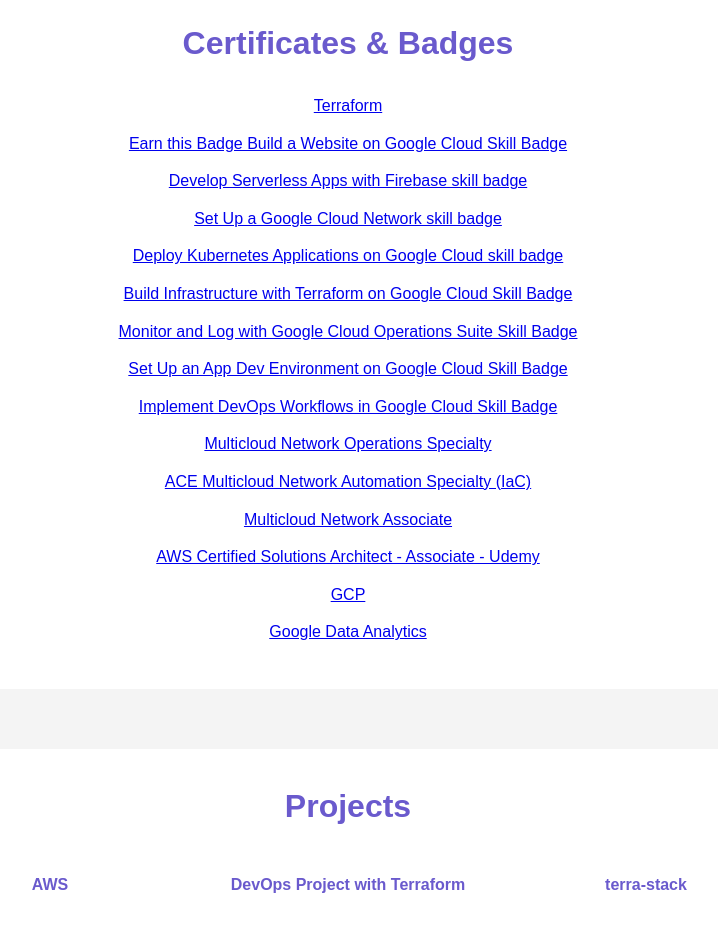
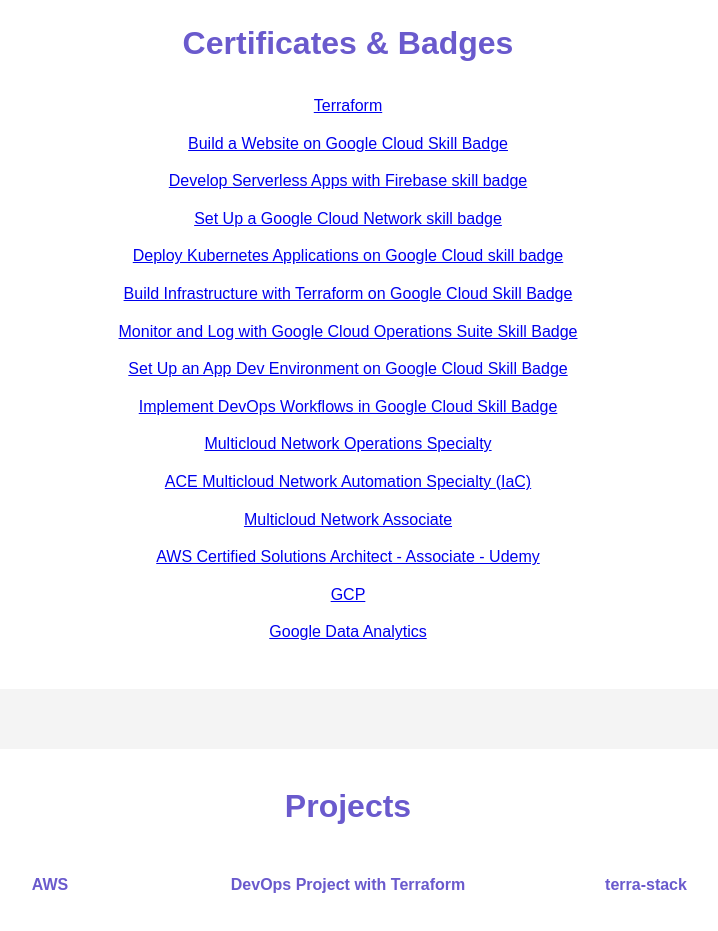
Before and after one commit to 574n13y/portfolio, a plain HTML site: page index.html in a window 1280 px wide. Shown: the part 1380-2311 px from the top of the page, without its empty margins (292-1010 px from the left). Drawn offline with Linux system fonts and the light colour scheme.

Commit message:
updated cred

```diff
--- a/index.html
+++ b/index.html
@@ -157,7 +157,7 @@
             <h2>Certificates & Badges</h2>
             <ul>
                 <li><a href="https://www.credly.com/badges/38d12f01-bd5a-4abf-ab3d-ad649355bc2d" target="_blank">Terraform</a></li>
-		<li><a href="https://www.credly.com/badges/bf63b4ae-053e-49cc-91f6-62f2d8dd1b1f" target="_blank">Earn this Badge Build a Website on Google Cloud Skill Badge</a></li>
+		<li><a href="https://www.credly.com/badges/bf63b4ae-053e-49cc-91f6-62f2d8dd1b1f" target="_blank">Build a Website on Google Cloud Skill Badge</a></li>
 		<li><a href="https://www.credly.com/badges/41d9a880-e415-4b45-a0e4-9e936b6388c8" target="_blank">Develop Serverless Apps with Firebase skill badge</a></li>
 		<li><a href="https://www.credly.com/badges/b9c00b85-3187-4a44-8388-03fdd3d5d7e8" target="_blank">Set Up a Google Cloud Network skill badge</a></li>
 		<li><a href="https://www.credly.com/badges/ea3268a7-0905-4c77-a198-faea13792b02" target="_blank">Deploy Kubernetes Applications on Google Cloud skill badge</a></li>
```
